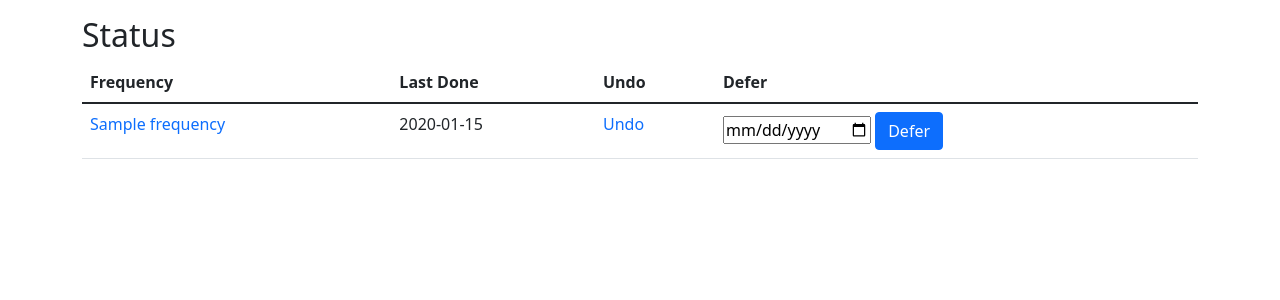
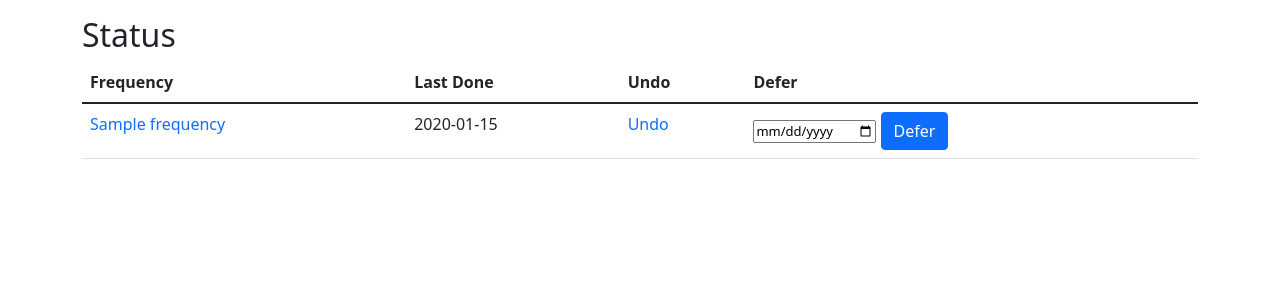
Before and after one commit to TanChiaChun/Self_WebApp, a Python web app: template selfwebapp/templates/status.html in a window 1280 px wide. Shown: the part 41-341 px from the top of the page. Run offline with Jinja, Linux system fonts and the light colour scheme; the template is opened without the code that fills it: most values are stand-ins (such as "Sample title", 1, 10 or a date in 2020).

Commit message:
Style date picker

```diff
--- a/selfwebapp/static/main.css
+++ b/selfwebapp/static/main.css
@@ -34,6 +34,11 @@ div.my_status_box {
     margin: 0 0.5rem;
 }
 
+input.my_date_picker {
+    max-width: 125px;
+    font-size: small;
+}
+
 @media (prefers-color-scheme: dark) {
     body {
         background-color: #171717;
--- a/selfwebapp/templates/status.html
+++ b/selfwebapp/templates/status.html
@@ -23,7 +23,7 @@
                 <td><a href="{{ url_for('status_undo', s_id=status.id) }}">Undo</a></td>
                 <td>
                     <form method="POST">
-                        <input type="date" required name="defer_date" {% if status.defer_to.date() >= curr_dt.date() %}value="{{ status.defer_to.strftime('%Y-%m-%d') }}"{% endif %}>
+                        <input type="date" required class="my_date_picker" name="defer_date" {% if status.defer_to.date() >= curr_dt.date() %}value="{{ status.defer_to.strftime('%Y-%m-%d') }}"{% endif %}>
                         <button type="submit" class="btn btn-primary" name="form_id" value="{{ status.id }}">Defer</button>
                     </form>
                 </td>
```
